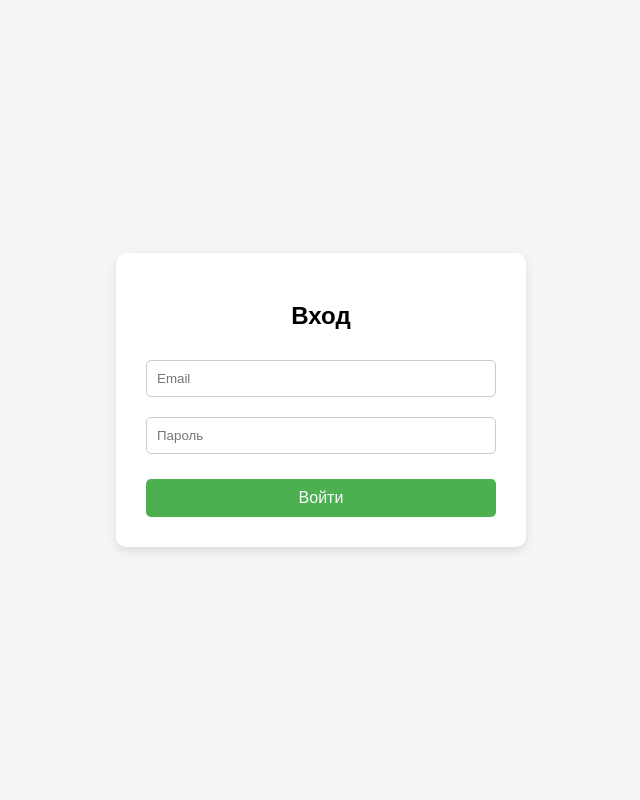
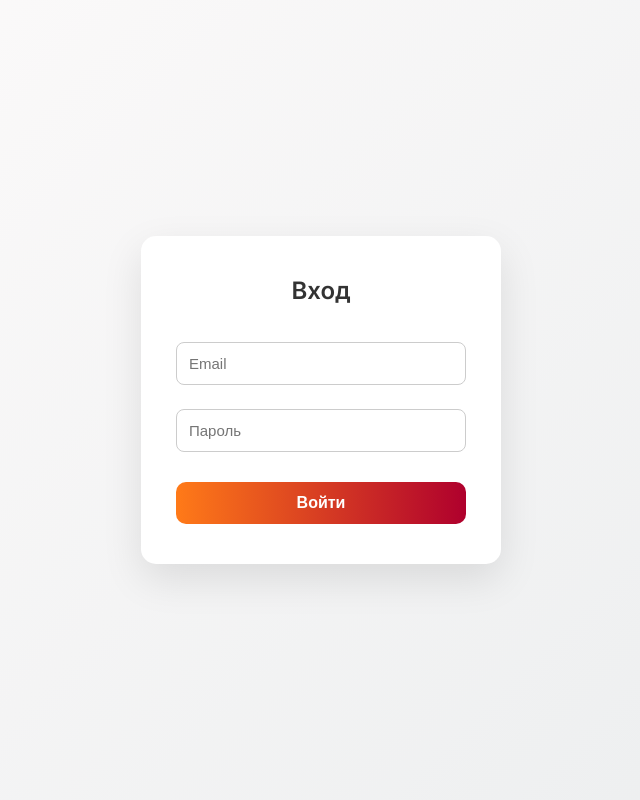
Before and after one commit to kotyara12345678/Registration_Anglue, a FastAPI app: page / in a window 1280 px wide. Shown: the whole page, without its empty margins (319-959 px from the left). Run offline with FastAPI, Linux system fonts and the light colour scheme; some libraries are stand-ins or nearby versions.

Commit message:
закончил регистрацию

```diff
--- a/app/static/css/style.css
+++ b/app/static/css/style.css
@@ -1,54 +1,96 @@
+@import url('https://fonts.googleapis.com/css2?family=Inter:wght@400;600&display=swap');
+
+* {
+    box-sizing: border-box;
+    margin: 0;
+    padding: 0;
+}
+
 body {
-    font-family: Arial, sans-serif;
-    background-color: #f5f5f5;
+    font-family: 'Inter', sans-serif;
+    background: linear-gradient(135deg, #fdfbfb 0%, #ebedee 100%);
     display: flex;
     justify-content: center;
     align-items: center;
     height: 100vh;
-    margin: 0;
 }
 
-form {
-    background-color: #fff;
-    padding: 30px;
-    border-radius: 10px;
-    box-shadow: 0 4px 10px rgba(0, 0, 0, 0.1);
-    width: 350px;
+form, .container {
+    background: #ffffff;
+    padding: 40px 35px;
+    border-radius: 15px;
+    box-shadow: 0 15px 40px rgba(0,0,0,0.1);
+    width: 360px;
+    transition: transform 0.3s ease, box-shadow 0.3s ease;
+}
+
+form:hover, .container:hover {
+    transform: translateY(-5px);
+    box-shadow: 0 25px 50px rgba(0,0,0,0.15);
 }
 
 form h2 {
     text-align: center;
-    margin-bottom: 20px;
+    margin-bottom: 25px;
+    font-weight: 600;
+    color: #333;
 }
 
 input[type="email"],
 input[type="password"] {
     width: 100%;
-    padding: 10px;
-    margin: 10px 0;
+    padding: 12px;
+    margin: 12px 0;
     border: 1px solid #ccc;
-    border-radius: 5px;
-    box-sizing: border-box;
+    border-radius: 8px;
+    font-size: 15px;
+    transition: border 0.3s ease, box-shadow 0.3s ease;
+}
+
+input[type="email"]:focus,
+input[type="password"]:focus {
+    border-color: #ff7a18;
+    box-shadow: 0 0 8px rgba(255,122,24,0.2);
+    outline: none;
 }
 
 button {
     width: 100%;
-    padding: 10px;
-    margin-top: 15px;
-    background-color: #4CAF50;
-    color: white;
+    padding: 12px;
+    margin-top: 18px;
+    background: linear-gradient(90deg, #ff7a18, #af002d);
+    color: #fff;
     border: none;
-    border-radius: 5px;
+    border-radius: 10px;
     cursor: pointer;
     font-size: 16px;
+    font-weight: 600;
+    transition: background 0.3s ease, transform 0.2s ease;
 }
 
 button:hover {
-    background-color: #45a049;
+    background: linear-gradient(90deg, #af002d, #ff7a18);
+    transform: translateY(-2px);
 }
 
 .error {
-    color: red;
+    color: #e63946;
+    text-align: center;
     margin-bottom: 10px;
+    font-size: 14px;
+}
+
+/* Стили для защищённой страницы */
+.container h2 {
+    text-align: center;
+    margin-bottom: 20px;
+    color: #333;
+    font-weight: 600;
+}
+
+.container p {
+    font-size: 16px;
+    color: #555;
+    margin: 8px 0;
     text-align: center;
 }
--- a/app/templates/protected.html
+++ b/app/templates/protected.html
@@ -6,6 +6,7 @@
     <link rel="stylesheet" href="{{ url_for('static', path='css/style.css') }}">
 </head>
 <body>
+    <div class="container">
         <h2>Добро пожаловать на защищённую страницу!</h2>
         <p>Ваш UID: {{ user.uid }}</p>
         <p>Ваш Email: {{ user.email }}</p>
@@ -13,12 +14,13 @@
         <form id="logoutForm">
             <button type="submit">Выйти</button>
         </form>
+    </div>
 
     <script>
         const logoutForm = document.getElementById("logoutForm");
         logoutForm.addEventListener("submit", async (e) => {
             e.preventDefault();
-            const response = await fetch("/logout", { method: "POST" });
+            const response = await fetch("/logout", { method: "POST", credentials: "include" });
             if (response.ok) {
                 alert("Вы вышли");
                 window.location.href = "/";
```
Lines whose indentation alone changed are shown as unchanged.
